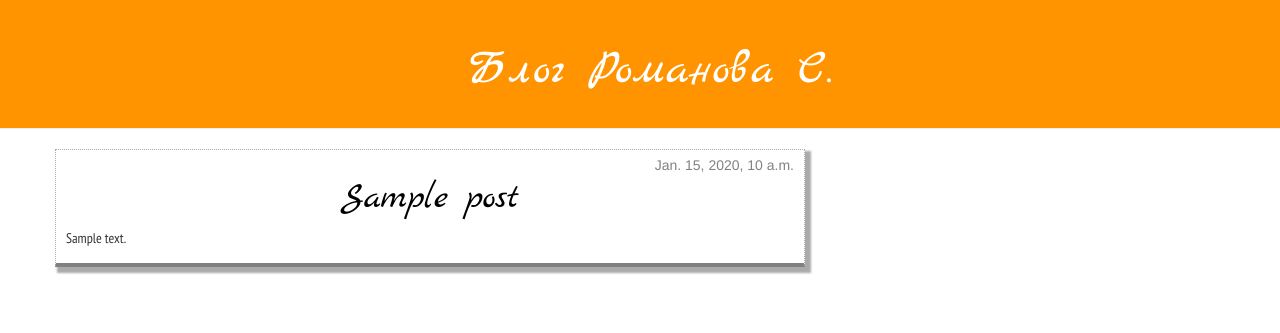
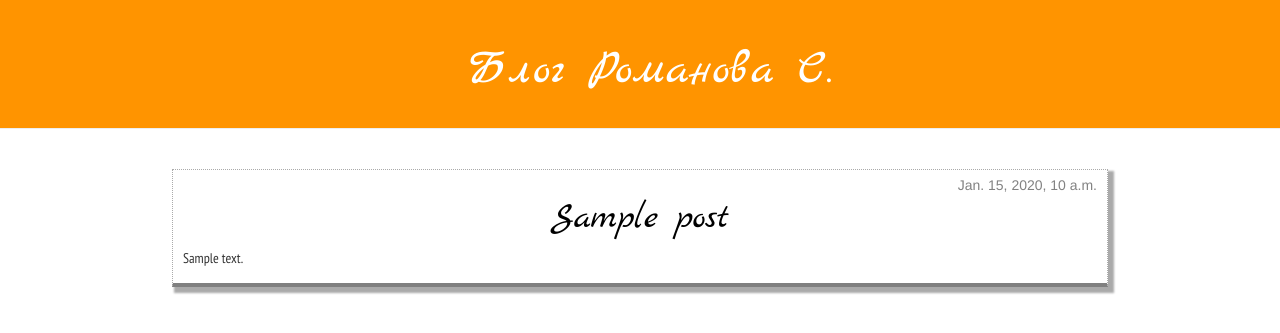
Before and after one commit to LaHesis/my-first-blog, a Django app: template blog/templates/blog/post_list.html in a window 1280 px wide. Shown: the top 333 px of the page. Run offline with Django 3.2, Linux system fonts and the light colour scheme; the template is opened without the code that fills it: values that come from a table or form of the project are taken from there, others are empty; tables that the repository leaves empty hold one stand-in row (values such as "Sample post"); some libraries are stand-ins or nearby versions.

Commit message:
post list style and base html were changed to be posts aligned centrally

```diff
--- a/blog/static/css/blog.css
+++ b/blog/static/css/blog.css
@@ -16,8 +16,9 @@ p {
     border: 1px dotted #aaaaaa;
     border-bottom: 4px solid gray;
     box-shadow: 4px 4px 2px 2px #aaaaaa;
-    margin-bottom: 15px;
     padding: 5px 10px;
+    margin: 20px auto;
+    width: 80%;
 }
 
 .page-header {
@@ -33,7 +34,7 @@ p {
 }
 
 .content {
-    margin-left: 40px;
+
 }
 
 .date {
--- a/blog/templates/blog/base.html
+++ b/blog/templates/blog/base.html
@@ -15,10 +15,8 @@
         </div>
         <div class="content container">
             <div class="row">
-                <div class="col-md-8">
                 {% block content %}
                 {% endblock %}
-                </div>
             </div>
         </div>
     </body>
```
